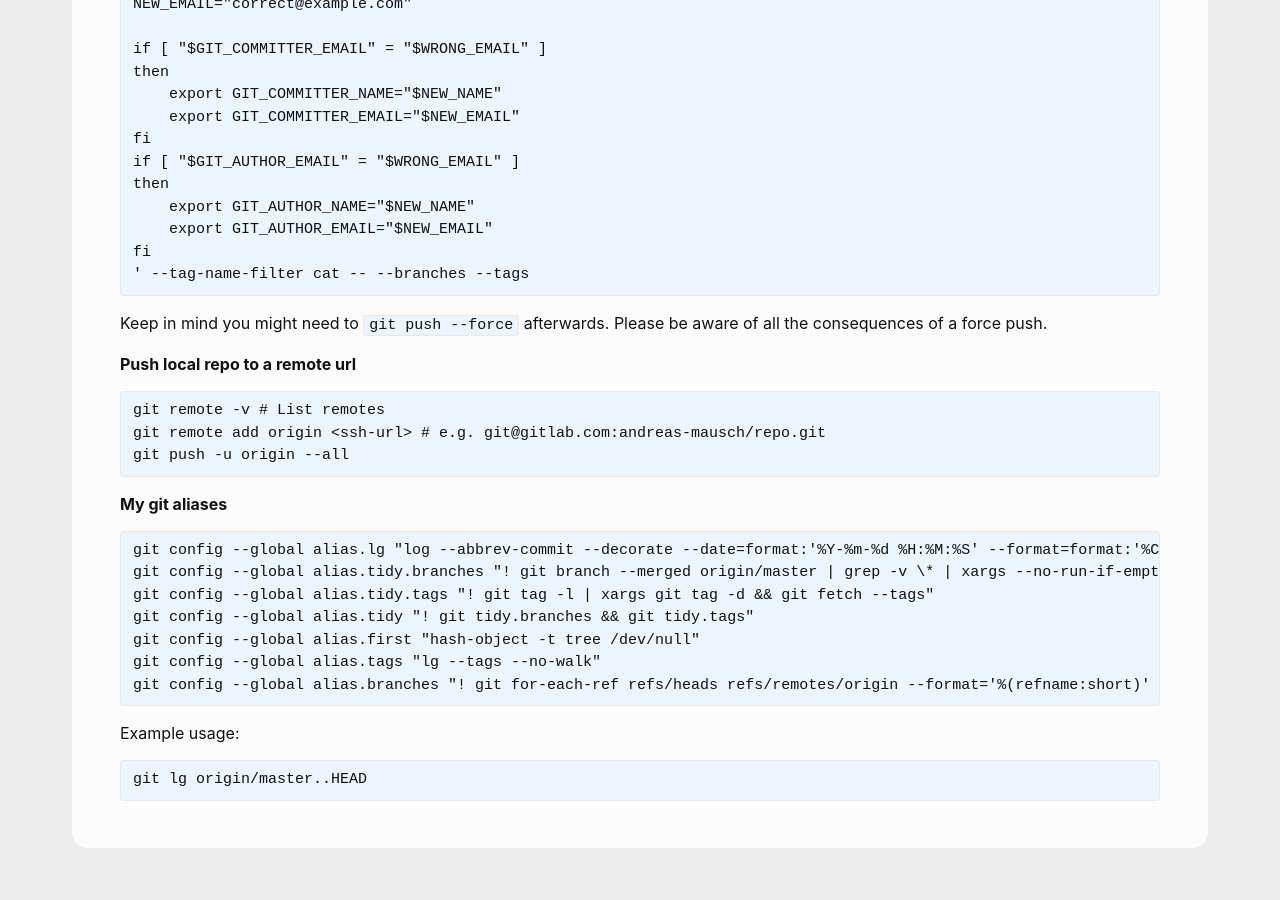
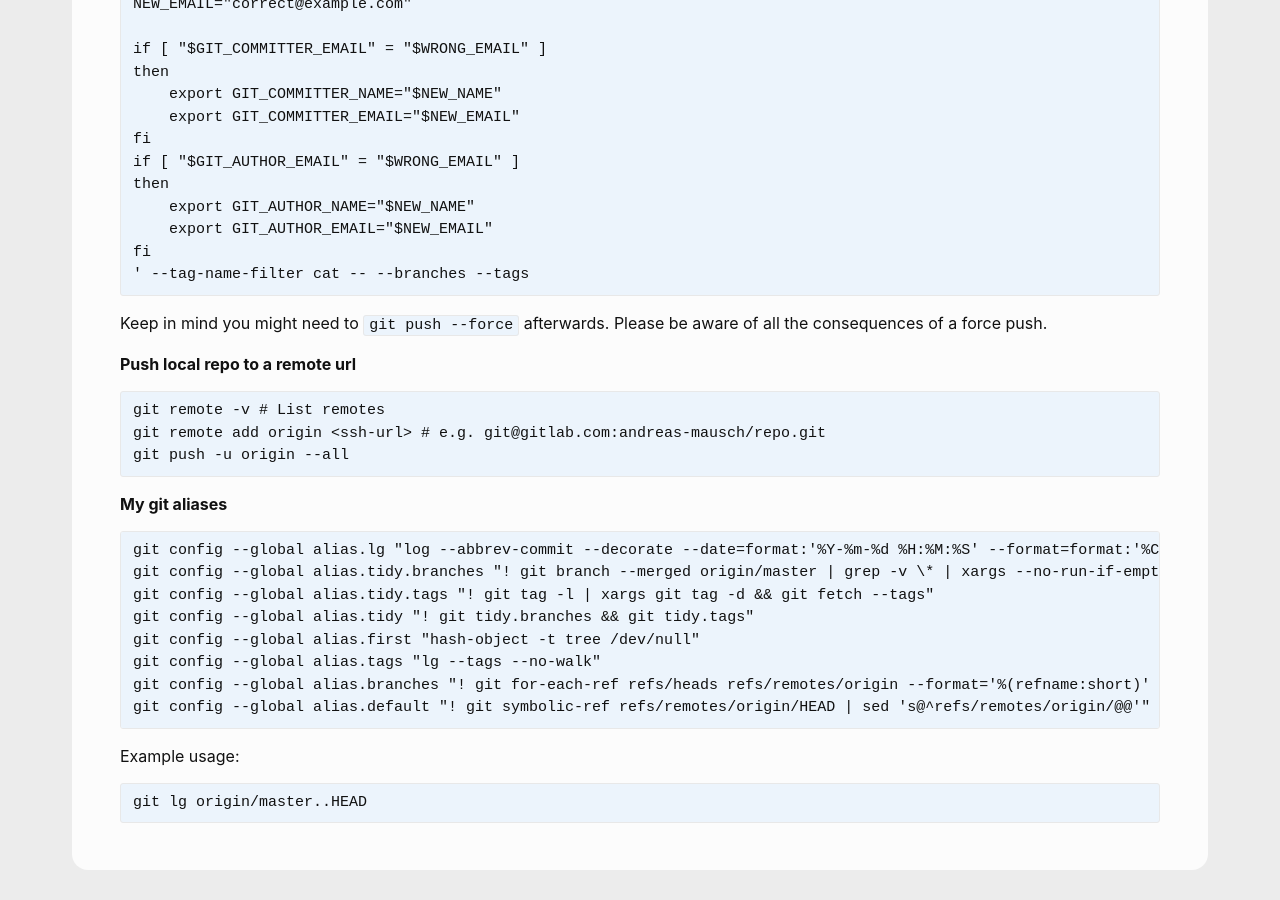
Before and after one commit to andreas-mausch/cheatsheets, a Jekyll site: the page built from _cheatsheets/git.md, in a window 1280 px wide and 900 px high, scrolled down 5062 px. Built offline with Jekyll 4.4.1, drawn with Linux system fonts in a browser that asks for light colours; before the commit the page ends 5940 px from its top, so only the background shows below that.

Commit message:
git: default alias

````diff
--- a/_cheatsheets/git.md
+++ b/_cheatsheets/git.md
@@ -133,6 +133,7 @@ git config --global alias.tidy "! git tidy.branches && git tidy.tags"
 git config --global alias.first "hash-object -t tree /dev/null"
 git config --global alias.tags "lg --tags --no-walk"
 git config --global alias.branches "! git for-each-ref refs/heads refs/remotes/origin --format='%(refname:short)' | xargs -i sh -c 'ahead=\$(git rev-list --count origin/master..{}); behind=\$(git rev-list --count {}..origin/master); printf \"%4s %4s {}\n\" \"+\$ahead\" \"-\$behind\"'"
+git config --global alias.default "! git symbolic-ref refs/remotes/origin/HEAD | sed 's@^refs/remotes/origin/@@'"
 ```
 
 Example usage:
````
